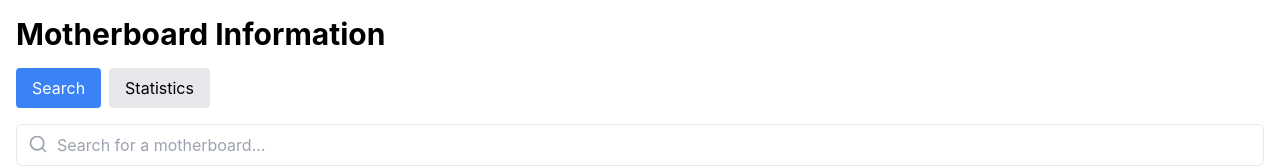
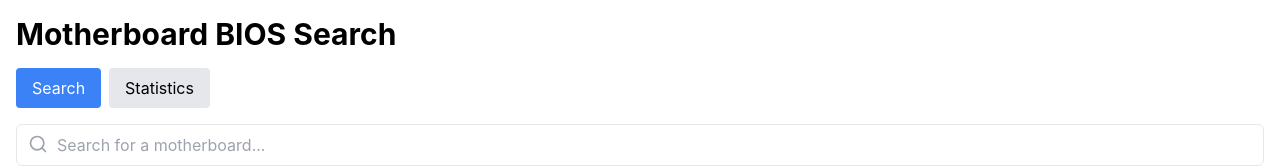
Before and after one commit to tjames37/motherboard-search, a React (Create React App) app: page / in a window 1280 px wide. Shown: the top 166 px of the page. Built offline with nearby package versions, Linux system fonts and the light colour scheme.

Commit message:
Updated some verbage

```diff
--- a/src/App.js
+++ b/src/App.js
@@ -167,7 +167,7 @@ const App = () => {
           <p><strong>DIMM Slots:</strong> {selectedMotherboard.dimms}</p>
           <p><strong>Color:</strong> {selectedMotherboard.color}</p>
           <p>
-            <strong>Latest Microcode Update: </strong>
+            <strong>Latest Microcode Update (0x129): </strong>
             <span className={`font-bold ${selectedMotherboard.hasLatestMicrocode ? 'text-green-600' : 'text-red-600'}`}>
               {selectedMotherboard.hasLatestMicrocode ? 'Available' : 'Not Available'}
             </span>
@@ -178,7 +178,7 @@ const App = () => {
             rel="noopener noreferrer"
             className="mt-4 inline-block bg-blue-500 text-white px-4 py-2 rounded-md hover:bg-blue-600 transition-colors"
           >
-            Visit Support Page
+            Link to Download BIOS
           </a>
         </div>
       )}
@@ -233,7 +233,7 @@ const App = () => {
 
   return (
     <div className="container mx-auto p-4">
-      <h1 className="text-3xl font-bold mb-4">Motherboard Information</h1>
+      <h1 className="text-3xl font-bold mb-4">Motherboard BIOS Search</h1>
       {error && <p className="text-red-500">Error: {error}</p>}
       <div className="mb-4">
         <button
```
